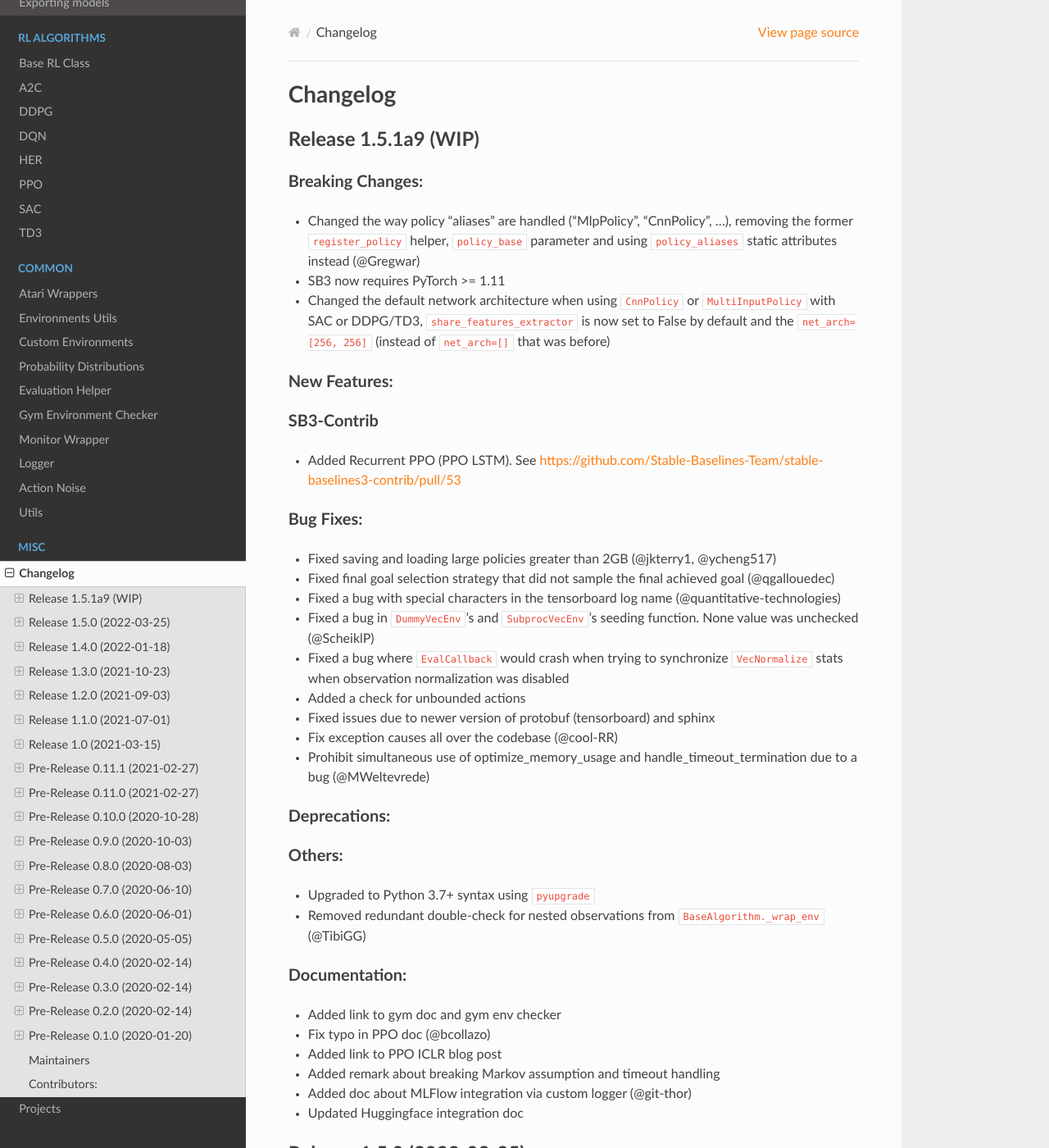
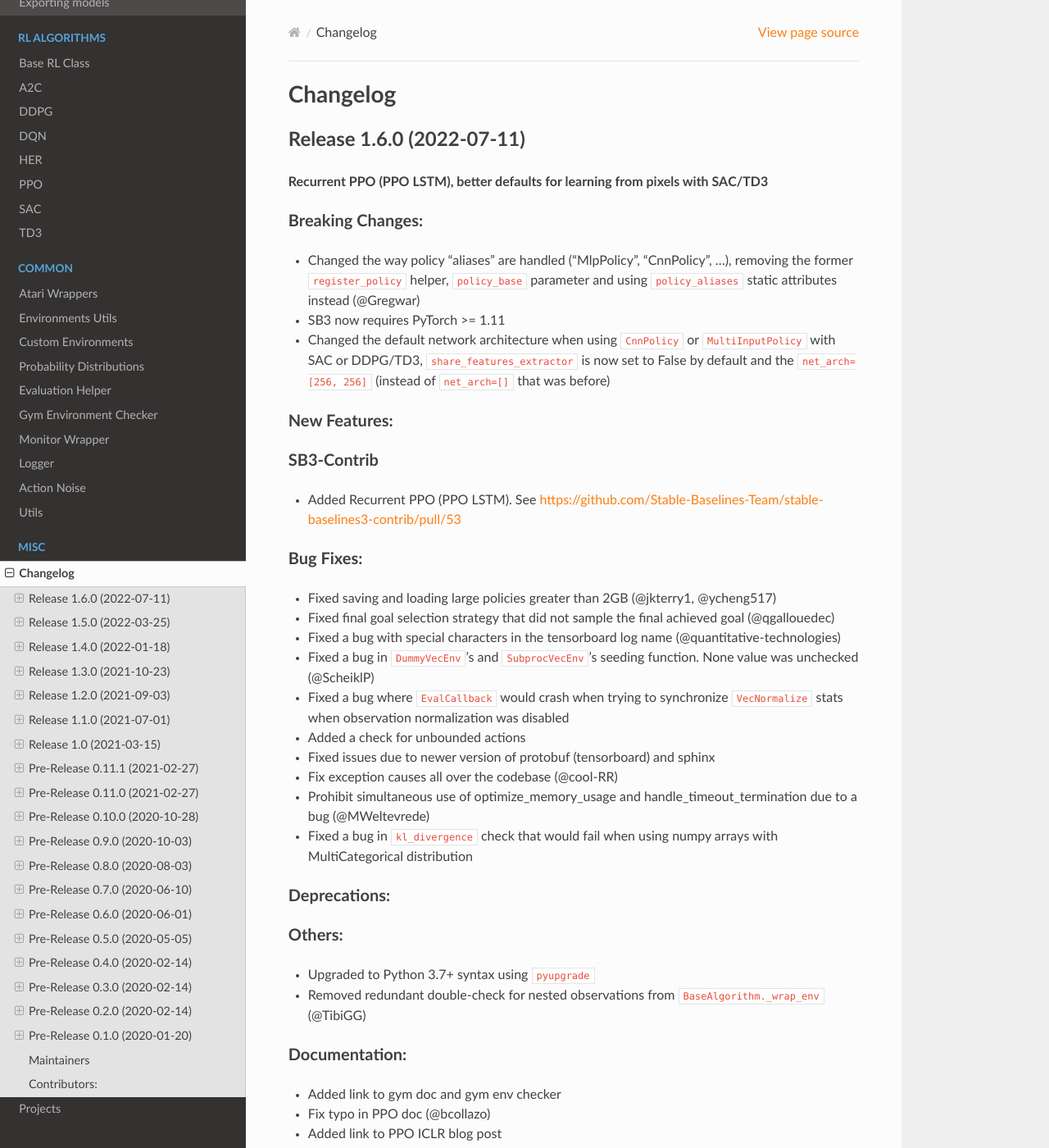
Before and after one commit to DLR-RM/stable-baselines3, a Sphinx documentation site: the page built from docs/misc/changelog.rst, in a window 1280 px wide and 1400 px high. Shown: the whole window at 82% size. Built offline with Sphinx 7.4.7 and the Read the Docs theme 2.0.0, drawn with Linux system fonts in a browser that asks for light colours; some of the changed text lies outside the part shown.

Commit message:
Release v1.6.0 (#958)
* Release v1.6.0 + update doc + add copy button

* Update read the doc conda env

* Update year

* Fix bug in kl divergence check

* Rephrase requirement for envpool and isaac gym

```diff
--- a/docs/conda_env.yml
+++ b/docs/conda_env.yml
@@ -6,9 +6,9 @@
   - cpuonly=1.0=0
   - pip=21.1
   - python=3.7
-  - pytorch=1.8.1=py3.7_cpu_0
+  - pytorch=1.11=py3.7_cpu_0
   - pip:
-    - gym>=0.17.2
+    - gym==0.21
     - cloudpickle
     - opencv-python-headless
     - pandas
@@ -16,5 +16,5 @@
     - matplotlib
     - sphinx_autodoc_typehints
     - sphinx>=4.2
-    # See https://github.com/readthedocs/sphinx_rtd_theme/issues/1115
     - sphinx_rtd_theme>=1.0
+    - sphinx_copybutton
--- a/docs/conf.py
+++ b/docs/conf.py
@@ -23,6 +23,14 @@
     enable_spell_check = True
 except ImportError:
     enable_spell_check = False
+
+# Try to enable copy button
+try:
+    import sphinx_copybutton  # noqa: F401
+
+    enable_copy_button = True
+except ImportError:
+    enable_copy_button = False
 
 # source code directory, relative to this file, for sphinx-autobuild
 sys.path.insert(0, os.path.abspath(".."))
@@ -51,7 +59,7 @@
 # -- Project information -----------------------------------------------------
 
 project = "Stable Baselines3"
-copyright = "2020, Stable Baselines3"
+copyright = "2022, Stable Baselines3"
 author = "Stable Baselines3 Contributors"
 
 # The short X.Y version
@@ -82,6 +90,9 @@
 
 if enable_spell_check:
     extensions.append("sphinxcontrib.spelling")
+
+if enable_copy_button:
+    extensions.append("sphinx_copybutton")
 
 # Add any paths that contain templates here, relative to this directory.
 templates_path = ["_templates"]
--- a/docs/misc/changelog.rst
+++ b/docs/misc/changelog.rst
@@ -4,8 +4,10 @@
 ==========
 
 
-Release 1.5.1a9 (WIP)
+Release 1.6.0 (2022-07-11)
 ---------------------------
+
+**Recurrent PPO (PPO LSTM), better defaults for learning from pixels with SAC/TD3**
 
 Breaking Changes:
 ^^^^^^^^^^^^^^^^^
@@ -34,6 +36,7 @@
 - Fixed issues due to newer version of protobuf (tensorboard) and sphinx
 - Fix exception causes all over the codebase (@cool-RR)
 - Prohibit simultaneous use of optimize_memory_usage and handle_timeout_termination due to a bug (@MWeltevrede)
+- Fixed a bug in ``kl_divergence`` check that would fail when using numpy arrays with MultiCategorical distribution
 
 Deprecations:
 ^^^^^^^^^^^^^
@@ -51,6 +54,8 @@
 - Added remark about breaking Markov assumption and timeout handling
 - Added doc about MLFlow integration via custom logger (@git-thor)
 - Updated Huggingface integration doc
+- Added copy button for code snippets
+- Added doc about EnvPool and Isaac Gym support
 
 
 Release 1.5.0 (2022-03-25)
--- a/setup.py
+++ b/setup.py
@@ -111,6 +111,8 @@
             "sphinxcontrib.spelling",
             # Type hints support
             "sphinx-autodoc-typehints",
+            # Copy button for code snippets
+            "sphinx_copybutton",
         ],
         "extra": [
             # For render
--- a/stable_baselines3/version.txt
+++ b/stable_baselines3/version.txt
@@ -1 +1 @@
-1.5.1a9
+1.6.0
```
Also changed, not shown: docs/guide/examples.rst (+10 -0 lines), docs/guide/install.rst (+11 -0 lines), 3 other files.
